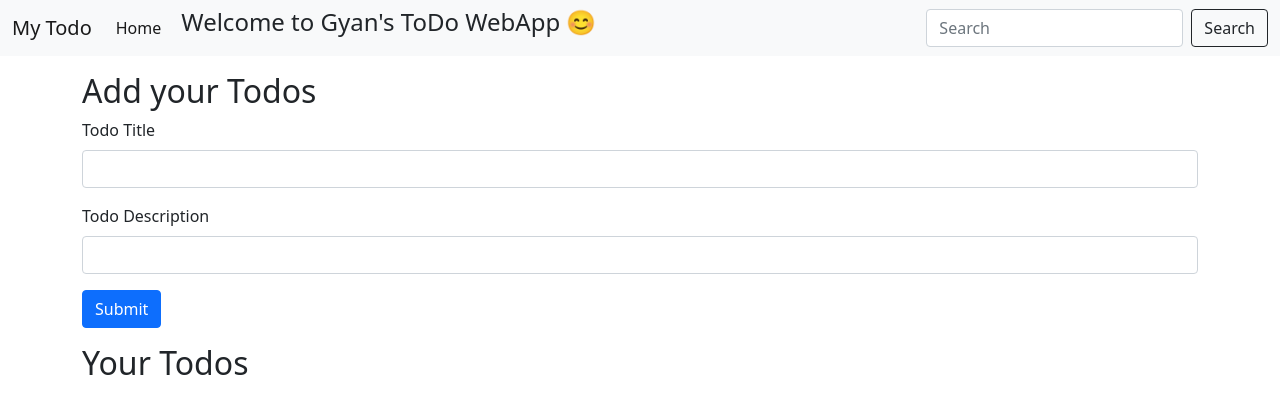
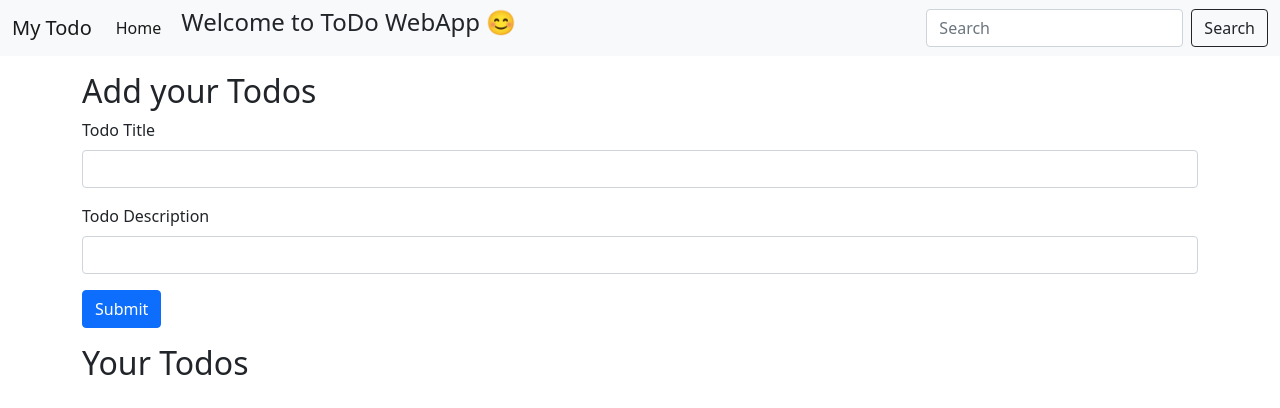
Before and after one commit to gyanprakashtiwari/Todo-app, a Flask app: page / in a window 1280 px wide. Shown: the top 408 px of the page. Run offline with Flask 2, Linux system fonts and the light colour scheme; data comes from the database, SQL or seed files in the repository.

Commit message:
code update

```diff
--- a/templates/base.html
+++ b/templates/base.html
@@ -43,7 +43,7 @@
             </li>
             <li class="nav-item">
               <div class="container justify-content-center">
-                <h4>Welcome to Gyan's ToDo WebApp 😊</h4>
+                <h4>Welcome to ToDo WebApp 😊</h4>
               </div>
             </li>
           </ul>
```
